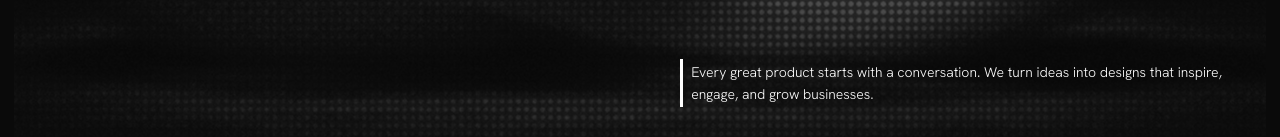
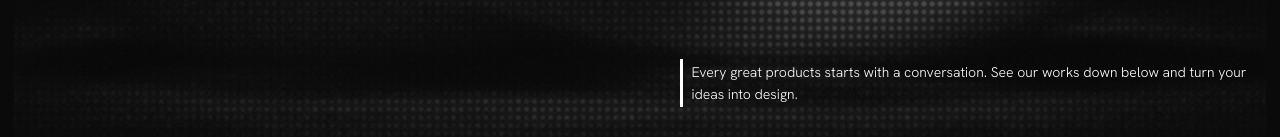
Before and after one commit to rikobediatra/IOU-studio, a Next.js app: page / in a window 1280 px wide. Shown: the part 565-702 px from the top of the page. Built offline with nearby package versions, Linux system fonts and the light colour scheme; no server answers.

Commit message:
Fix Button Color

```diff
--- a/src/app/globals.css
+++ b/src/app/globals.css
@@ -60,7 +60,7 @@ html {
   --popover: oklch(1 0 0);
   --popover-foreground: oklch(0.145 0 0);
   /* Primary Brand 496C6F */
-  --primary: oklch(0.45 0.05 195);
+  --primary: oklch(0 0 0);
   --primary-foreground: oklch(1 0 0);
   /* Secondary / Neutral */
   --secondary: oklch(0.87 0 0); /* DDDDDD */
@@ -71,10 +71,10 @@ html {
   --accent-foreground: oklch(0.145 0 0);
   --border: oklch(0.87 0 0);
   --input: oklch(0.87 0 0);
-  --ring: oklch(0.45 0.05 195);
+  --ring: oklch(0 0 0);
   --destructive: oklch(0.577 0.245 27.325);
   /* Custom Token */
-  --loading: oklch(0.75 0.04 195);
+  --loading: oklch(0.35 0 0);
 }
 
 .dark {
--- a/src/components/sections/home/Hero.jsx
+++ b/src/components/sections/home/Hero.jsx
@@ -32,8 +32,8 @@ export default function Hero() {
           <div className="flex flex-row gap-2 items-center">
             <div className="w-1 h-16 md:h-12 bg-white" />
             <p>
-              Every great product starts with a conversation.
-              We turn ideas into designs that inspire, engage, and grow businesses.
+              Every great products starts with a conversation.
+              See our works down below and turn your ideas into design.
             </p>
           </div>
           <div>
```
Also changed, not shown: 1 other file (tests, documents, lock files or other folders).
